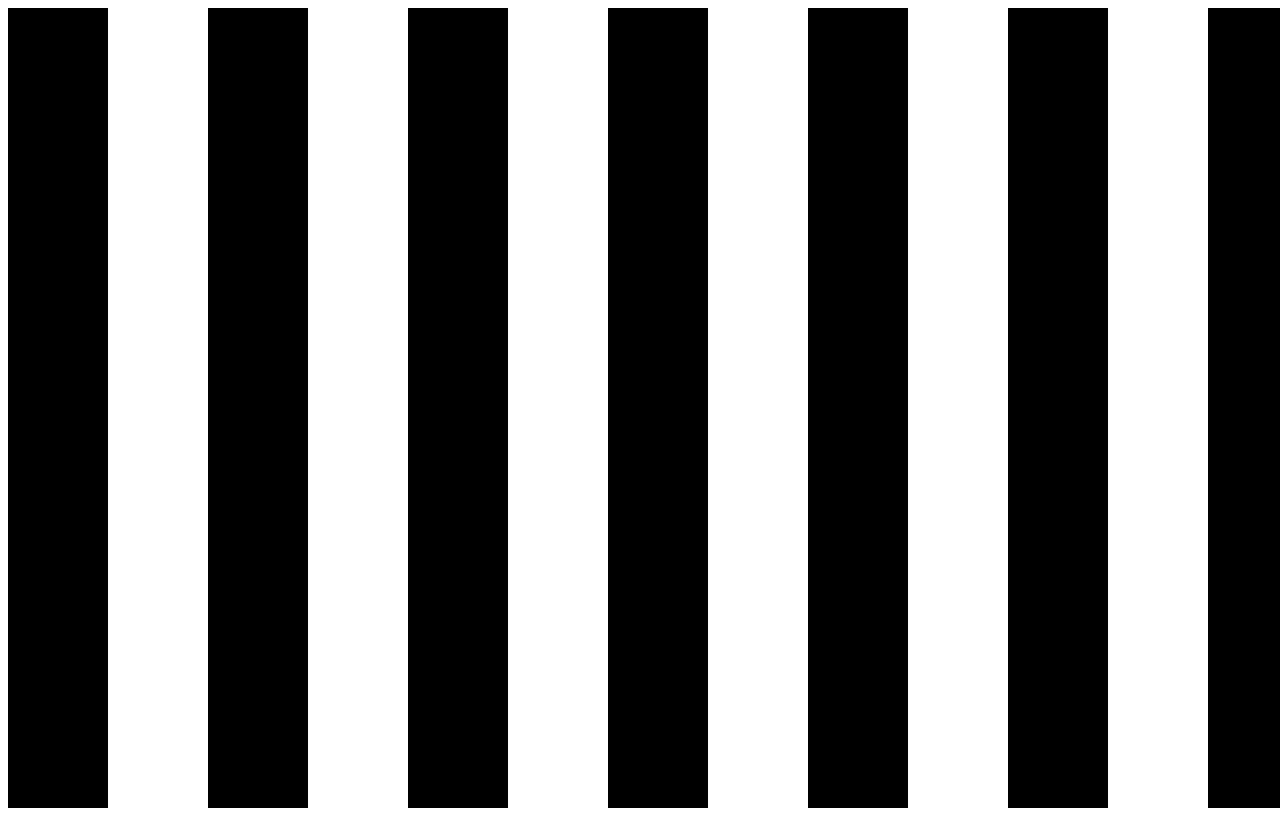
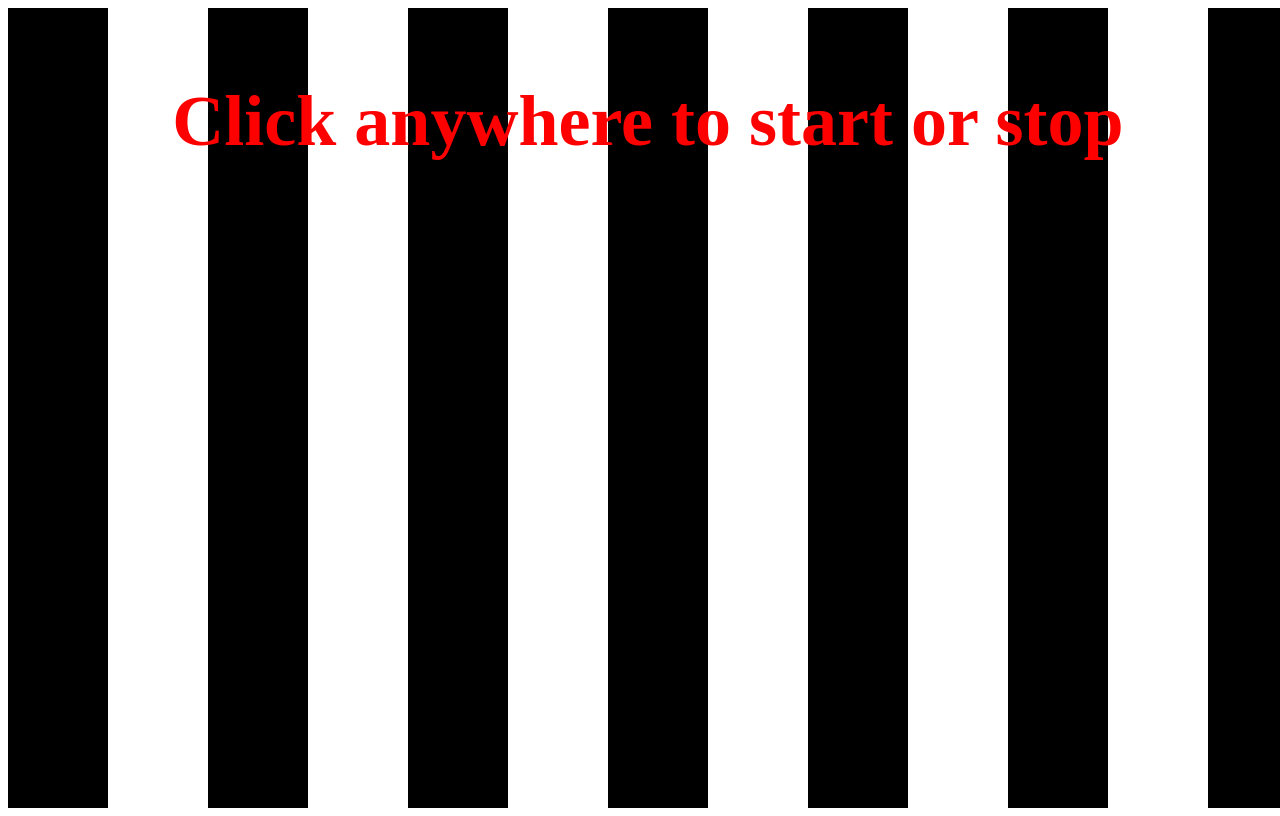
Before and after one commit to thezonefpv/latency-tester, a plain HTML site: page index.html in a window 1280 px wide. Drawn offline with Linux system fonts and the light colour scheme.

Commit message:
Update index.html

```diff
--- a/index.html
+++ b/index.html
@@ -1,12 +1,20 @@
 <html>
 <body>
-	<div id="main"></div>
+	<div onclick="toggleFlashing()" id="main">
+		<p style="color: red; font-size: 72; font-weight: bold;">
+			Click anywhere to start or stop
+		</p>
+	</div>
 </body>
 
 <script>
+
 let isVertical = true;
+let isEnabled = false;
 
 setInterval(() => {
+	if (!isEnabled) return
+
 	const main = document.getElementById("main");
 
 	if (isVertical) {
@@ -21,10 +29,18 @@ setInterval(() => {
 
 	isVertical = !isVertical;
 }, 123);
+
+function toggleFlashing() {
+	isEnabled = !isEnabled
+}
+
 </script>
 
 <style>
 	#main {
+		display: flex;
+		flex-direction: row;
+		justify-content: center;
 		width: 100vw;
 		height: 100vh;
 		background-image: repeating-linear-gradient(
```
